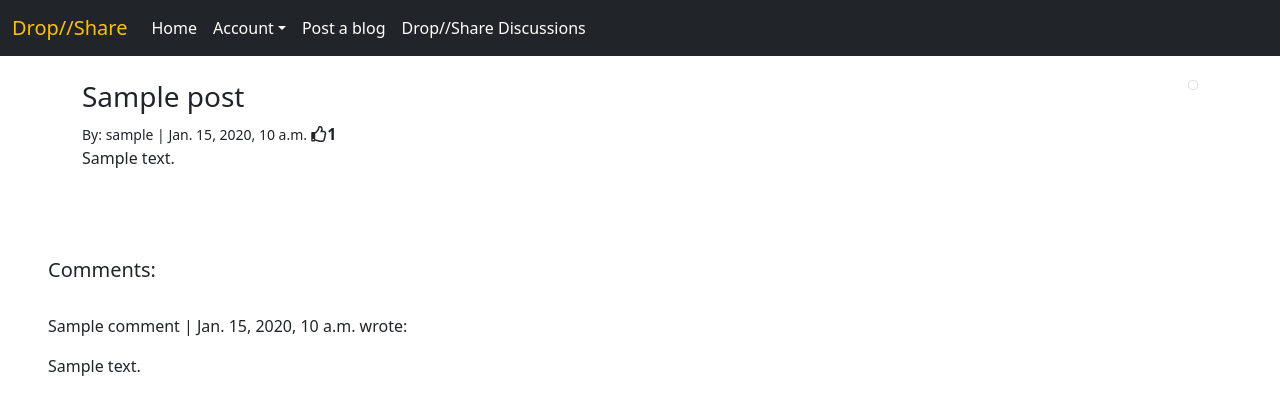
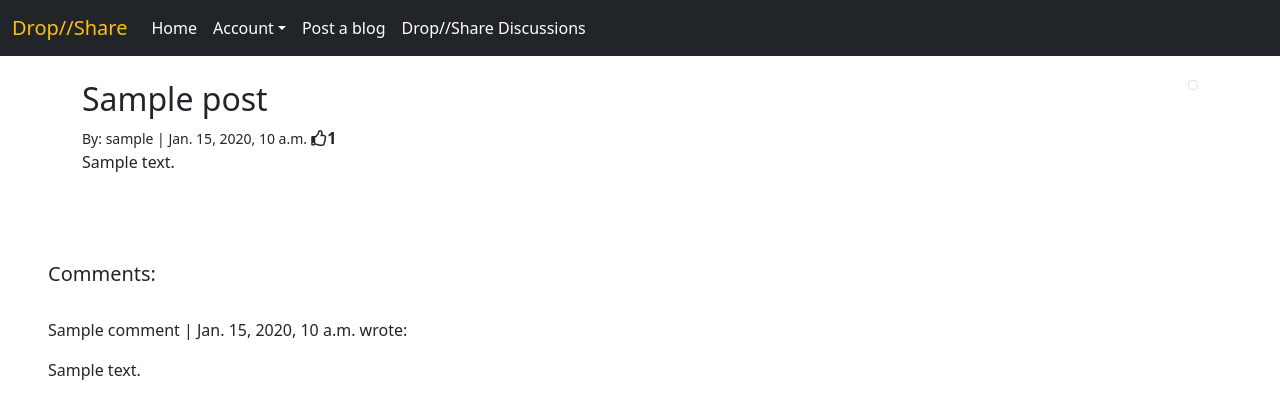
Before and after one commit to Code-Institute-Submissions/MBissett29-Drop-Share_JulyResub, a Django app: a page that uses templates/user_post.html in a window 1280 px wide; the page is wider, and only the part inside the window is pictured. Shown: the top 419 px of that part. Run offline with Django 4.2, Linux system fonts and the light colour scheme; tables that the repository leaves empty hold one stand-in row (values such as "Sample post"); parts of the project's set-up code (start-up, migrations or seed data) failed here and were passed over; some libraries are stand-ins or nearby versions.

Commit message:
Change heading element

```diff
--- a/templates/user_post.html
+++ b/templates/user_post.html
@@ -5,7 +5,7 @@
 <div class="container">
     <div class="row">
         <div class="col-8 align-items-start post-heading">
-            <h3 class="blog-title"> {{ post.title }}</h3>
+            <h2 class="page-title"> {{ post.title }}</h2>
             <small class="blog-sub-title"> By: {{ post.author }} | {{ post.created_on }}</small>
             <strong><i class="far fa-thumbs-up"></i>{{ post.number_of_likes }}</strong>
             <p class="col-8 align-items-start post-content">
```
